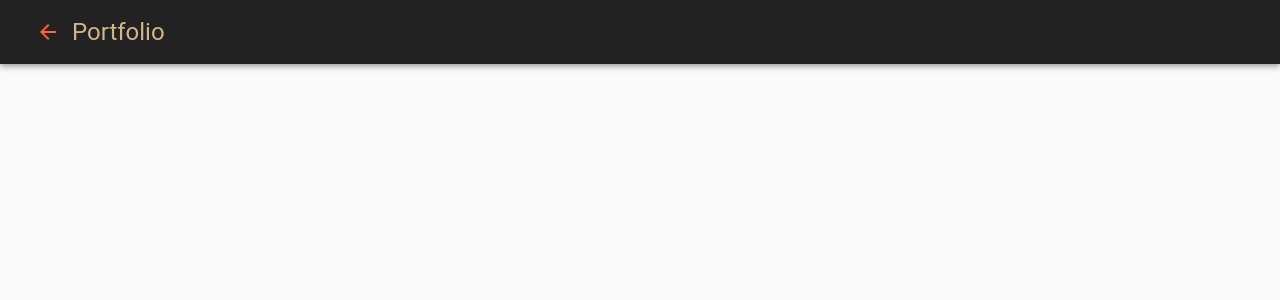
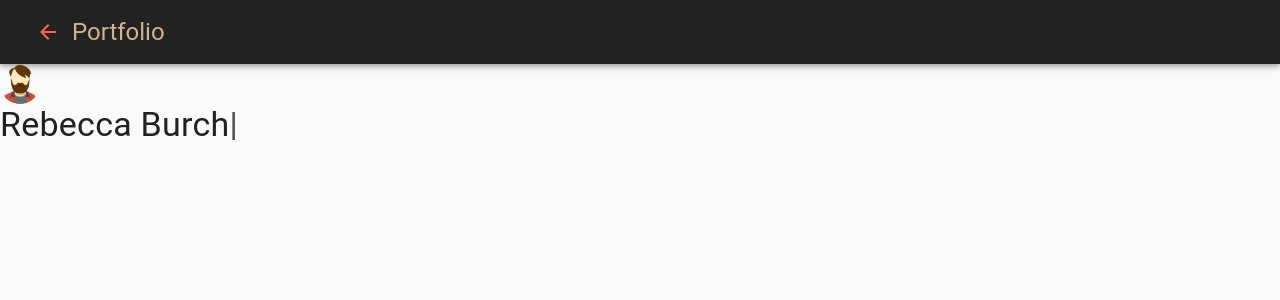
Before and after one commit to thinklikeadesigner/portfolio-app, a React (Create React App) app: page / in a window 1280 px wide. Shown: the top 300 px of the page. Built offline with nearby package versions, Linux system fonts and the light colour scheme.

Commit message:
react-typed name

```diff
--- a/package.json
+++ b/package.json
@@ -11,7 +11,8 @@
     "@testing-library/user-event": "^7.1.2",
     "react": "^16.13.1",
     "react-dom": "^16.13.1",
-    "react-scripts": "3.4.3"
+    "react-scripts": "3.4.3",
+    "react-typed": "^1.2.0"
   },
   "scripts": {
     "start": "react-scripts start",
--- /dev/null
+++ b/src/components/Header.js
@@ -0,0 +1,17 @@
+import React from "react";
+import { Typography, Avatar, Grid, Box } from "@material-ui/core";
+import avatar from "../avatar.png";
+import Typed from "react-typed";
+
+const Header = () => {
+  return (
+    <Box>
+      <Avatar src={avatar} alt="Rebecca Burch" />
+      <Typography variant="h4">
+        <Typed strings={["Rebecca Burch"]} typeSpeed={40} />
+      </Typography>
+    </Box>
+  );
+};
+
+export default Header;
--- a/src/components/index.js
+++ b/src/components/index.js
@@ -1,9 +1,12 @@
-import React from 'react'
-import NavBar from './NavBar'
+import React from 'react';
+import NavBar from './NavBar';
+import Header from './Header';
+
 const Home = () => {
     return (
         <div>
            <NavBar></NavBar>
+           <Header/>
         </div>
     )
 }
```
Also changed, not shown: 1 other file (tests, documents, lock files or other folders).
